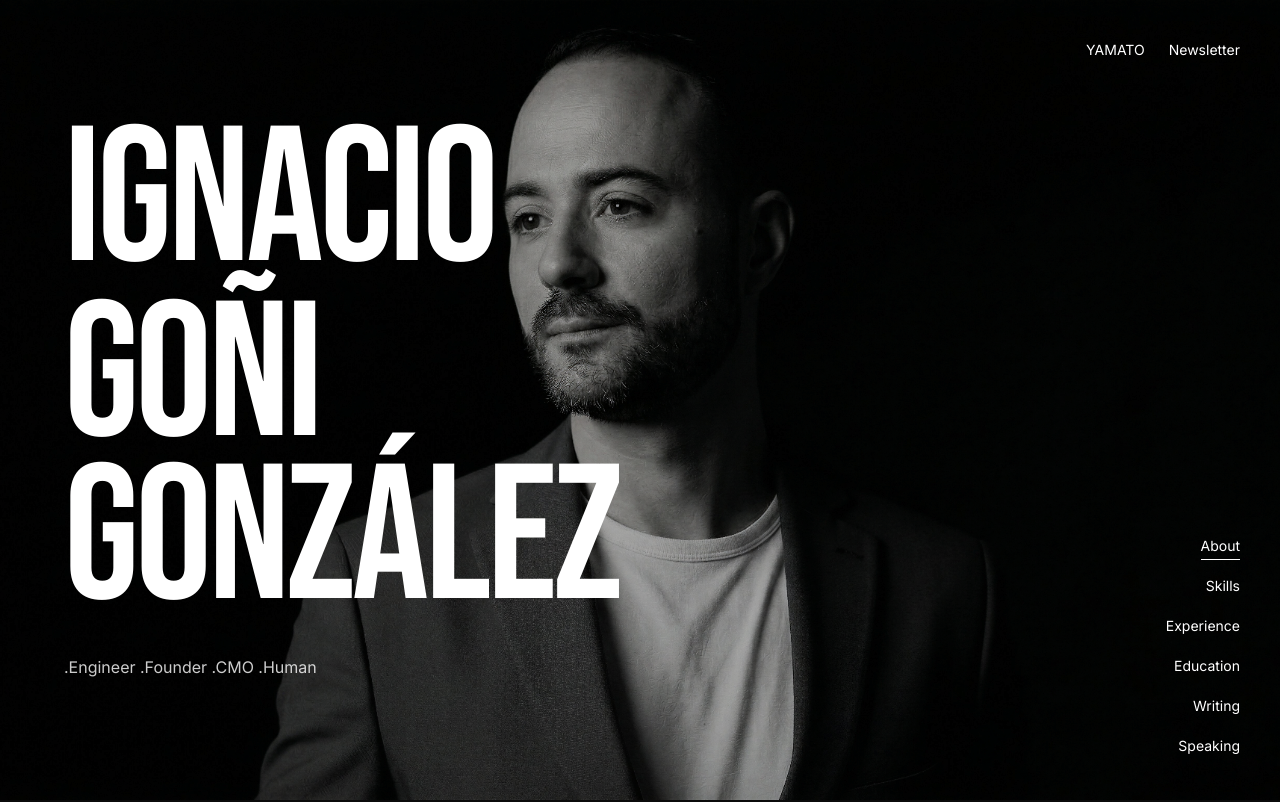
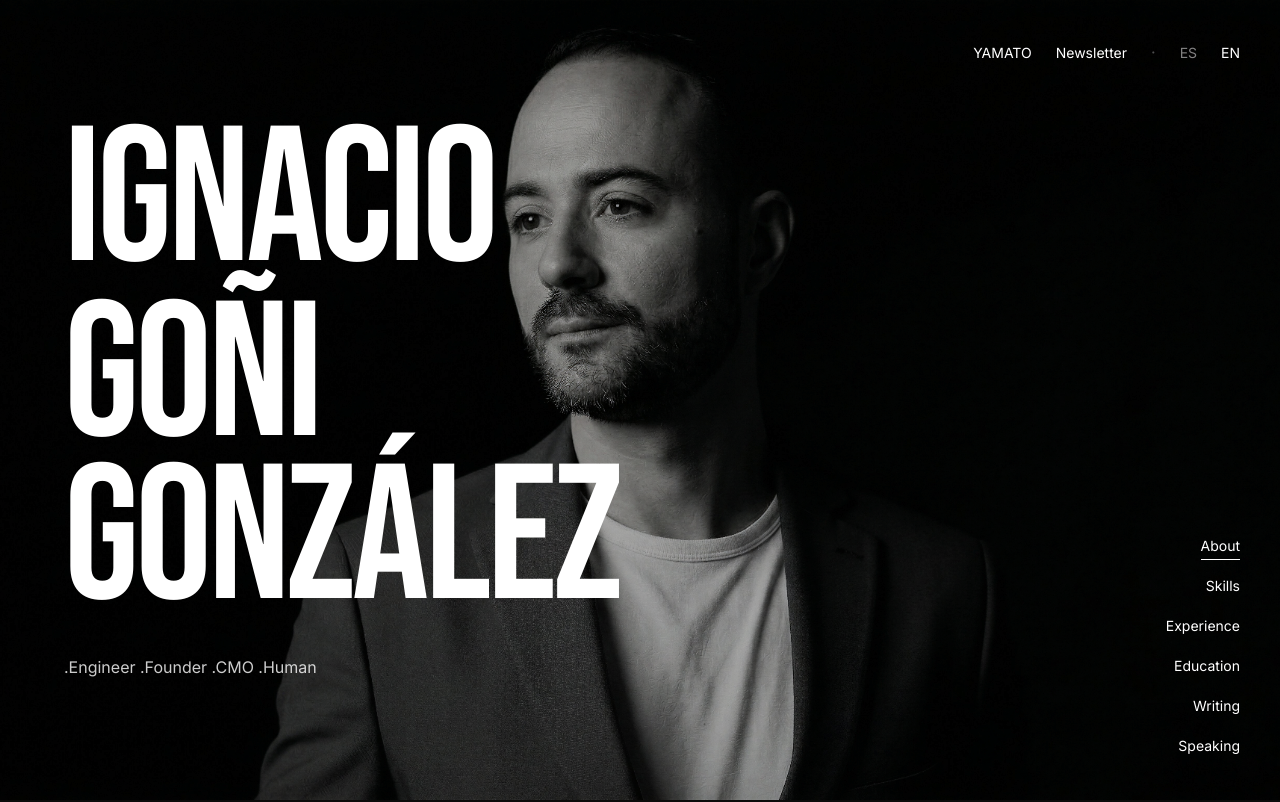
Before and after one commit to igonigonzalez/igonigonzalez.com, a React (Vite) app: page /en in a window 1280 px wide. Shown: the top 802 px of the page. Built offline with nearby package versions, Linux system fonts and the light colour scheme; the HTML template or start-up script is replaced by a standard one.

Commit message:
Changes
Co-authored-by: yamato-digital <265038641+yamato-digital@users.noreply.github.com>

```diff
--- a/src/components/Navigation.tsx
+++ b/src/components/Navigation.tsx
@@ -69,6 +69,9 @@ export function Navigation() {
               {link.label}
             </a>
           ))}
+          <span className="text-white/30 mix-blend-difference">·</span>
+          <Link to="/" className={`text-sm mix-blend-difference transition-opacity ${locale === 'es' ? 'text-white' : 'text-white/50 hover:opacity-60'}`}>ES</Link>
+          <Link to="/en" className={`text-sm mix-blend-difference transition-opacity ${locale === 'en' ? 'text-white' : 'text-white/50 hover:opacity-60'}`}>EN</Link>
         </div>
       </div>
 
```
